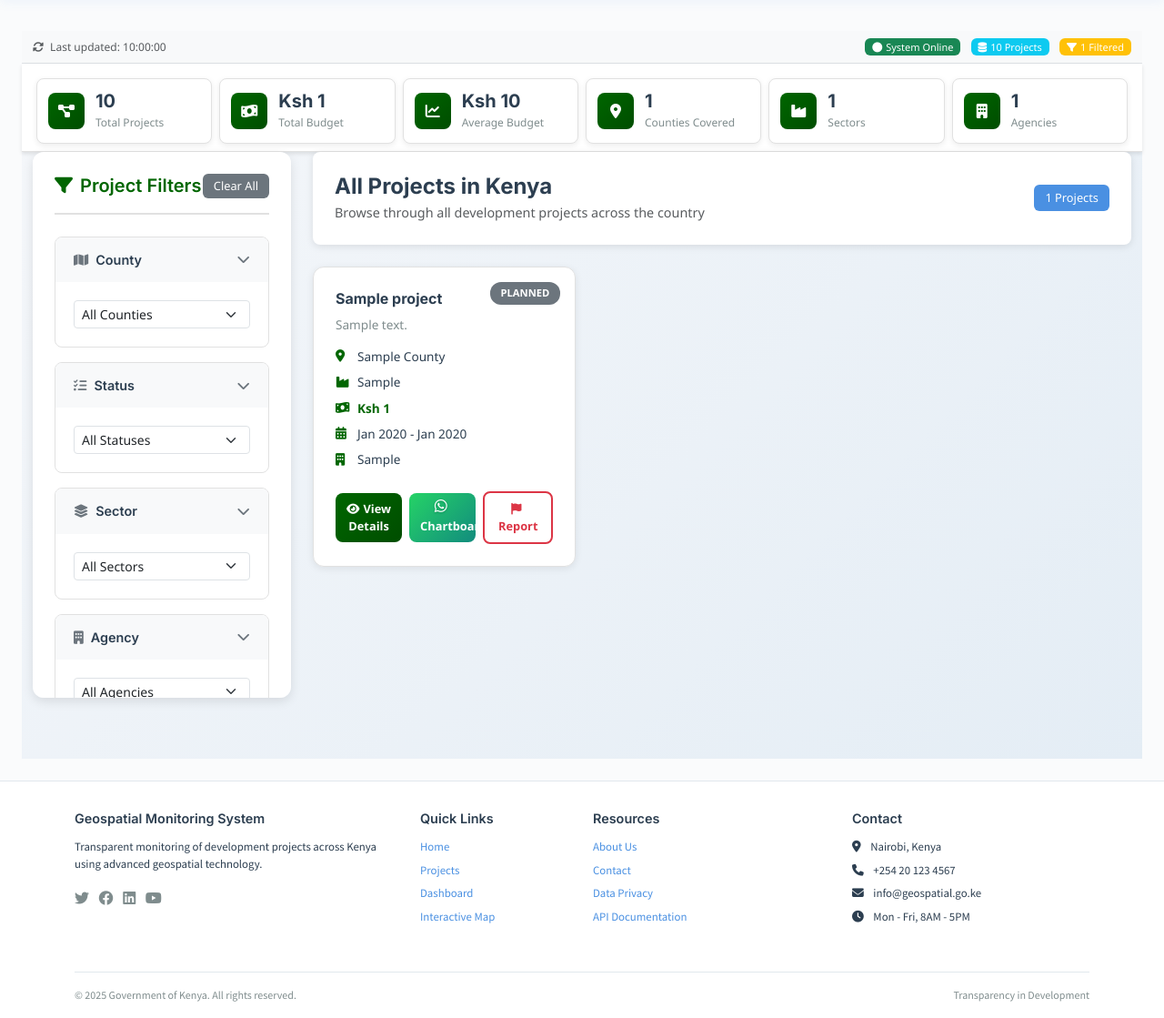
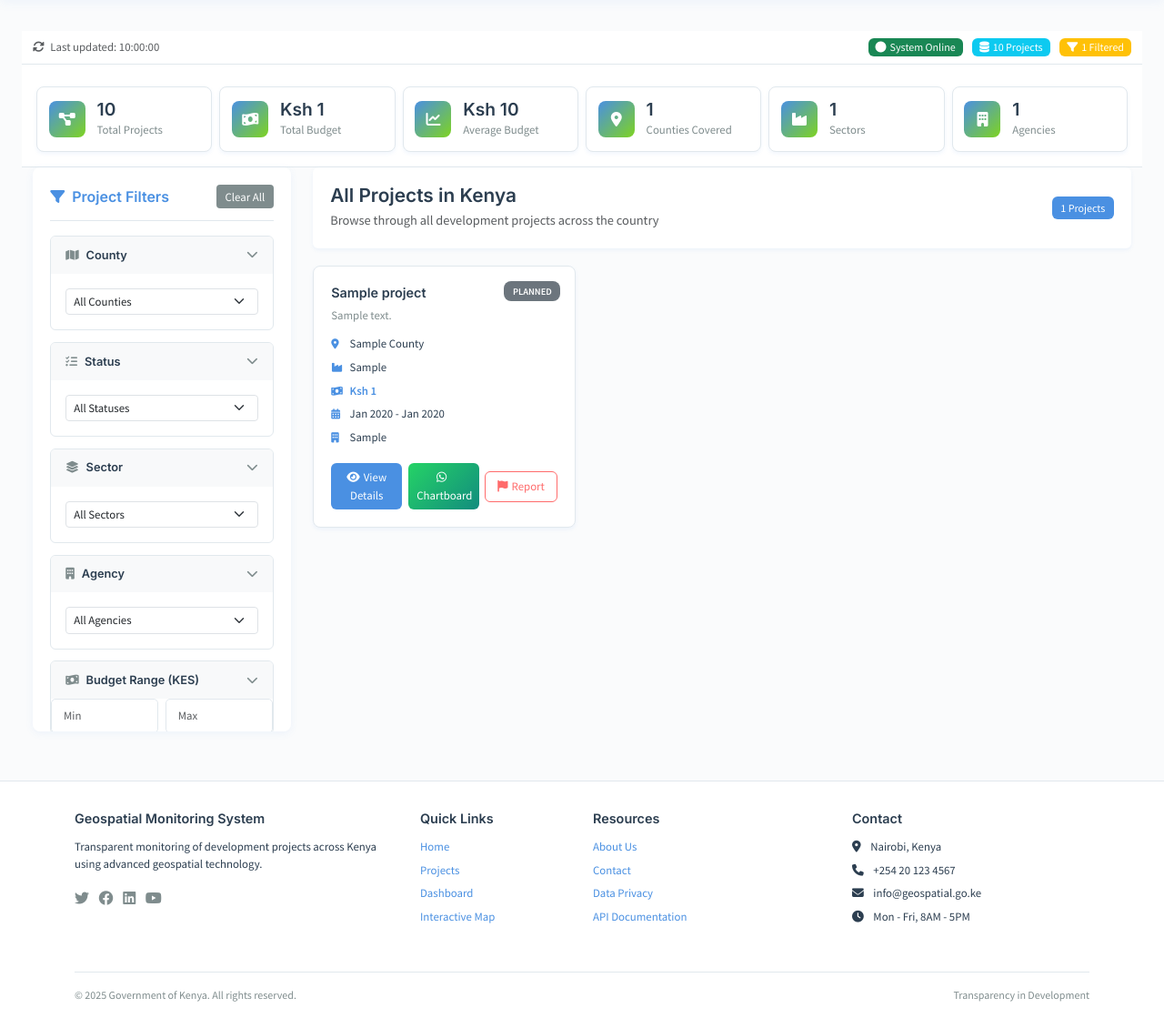
Before and after one commit to kipronopato/kitui-projects-gis, a Django app: template app/templates/app/project_list.html in a window 1280 px wide. Shown: the part 60-1179 px from the top of the page at 91% size. Run offline with Django 5.2, Linux system fonts and the light colour scheme; tables that the repository leaves empty hold one stand-in row (values such as "Sample post"); the template is opened without the code that fills it: values that come from a table or form of the project are taken from there, most other values are stand-ins (such as "Sample title", 1, 10 or a date in 2020); some libraries are stand-ins or nearby versions.

Commit message:
new updates

```diff
--- a/app/templates/app/project_list.html
+++ b/app/templates/app/project_list.html
@@ -3,7 +3,7 @@
 {% load custom_filters %}
 {% block content %}
 
-<!-- ==================== ENHANCED PROJECT LIST DASHBOARD ==================== -->
+<!-- Project List Dashboard -->
 <div class="kenya-projects-dashboard">
     <!-- System Status Bar -->
     <div class="system-status-bar">
@@ -109,7 +109,7 @@
         <div class="container-fluid">
             <div class="row">
 
-                <!-- Enhanced Filters Sidebar -->
+                <!-- Filters Sidebar -->
                 <div class="col-xl-3 col-lg-4">
                     <div class="filters-sidebar">
                         <div class="sidebar-header">
@@ -445,31 +445,30 @@
 
 <style>
 .kenya-projects-dashboard {
-    background: linear-gradient(135deg, #f5f7fa 0%, #e4edf5 100%);
+    background: var(--light);
     min-height: 100vh;
-    font-family: 'Segoe UI', Tahoma, Geneva, Verdana, sans-serif;
+    font-family: 'Source Sans Pro', sans-serif;
 }
 
 /* System Status Bar */
 .system-status-bar {
-    background: #f8f9fa;
-    border-bottom: 1px solid #dee2e6;
+    background: var(--card-bg);
+    border-bottom: 1px solid var(--border);
     padding: 8px 0;
-    font-size: 12px;
+    font-size: 0.8rem;
     margin-top: 0;
 }
 
 .system-status-bar .badge {
-    font-size: 11px;
+    font-size: 0.75rem;
     padding: 4px 8px;
 }
 
 /* Quick Stats Bar */
 .quick-stats-bar {
     background: white;
-    padding: 0.5rem 0;
-    border-bottom: 1px solid #e1e1e1;
-    box-shadow: 0 2px 4px rgba(0,0,0,0.1);
+    padding: 1rem 0;
+    border-bottom: 1px solid var(--border);
 }
 
 .stats-grid {
@@ -480,18 +479,18 @@
     display: flex;
     align-items: center;
     background: white;
-    border: 1px solid #e1e1e1;
+    border: 1px solid var(--border);
     border-radius: 8px;
-    padding: 0.75rem;
-    transition: all 0.3s ease;
+    padding: 0.8rem;
+    transition: all 0.2s ease;
     height: 100%;
-    box-shadow: 0 2px 6px rgba(0,0,0,0.08);
+    box-shadow: 0 2px 4px var(--shadow);
     min-height: 70px;
 }
 
 .stat-card:hover {
-    transform: translateY(-2px);
-    box-shadow: 0 4px 10px rgba(0,0,0,0.15);
+    transform: translateY(-1px);
+    box-shadow: 0 4px 8px var(--shadow);
 }
 
 .stat-icon {
@@ -503,21 +502,21 @@
     justify-content: center;
     color: white;
     font-size: 1rem;
-    margin-right: 0.75rem;
-    background: linear-gradient(135deg, #006600 0%, #004d00 100%);
+    margin-right: 0.8rem;
+    background: linear-gradient(135deg, var(--primary), var(--secondary));
 }
 
 .stat-content h3 {
     margin: 0;
-    font-weight: 700;
-    color: #2c3e50;
-    font-size: 1.25rem;
+    font-weight: 600;
+    color: var(--dark);
+    font-size: 1.2rem;
     line-height: 1.2;
 }
 
 .stat-content span {
-    color: #7f8c8d;
-    font-size: 0.75rem;
+    color: var(--muted);
+    font-size: 0.8rem;
     font-weight: 500;
     line-height: 1.2;
 }
@@ -525,10 +524,10 @@
 /* Filters Sidebar */
 .filters-sidebar {
     background: white;
-    border-radius: 12px;
-    padding: 1.5rem;
-    box-shadow: 0 4px 12px rgba(0,0,0,0.1);
-    height: calc(100vh - 200px);
+    border-radius: 8px;
+    padding: 1.2rem;
+    box-shadow: 0 2px 8px var(--shadow);
+    height: calc(100vh - 180px);
     overflow-y: auto;
     position: sticky;
     top: 1rem;
@@ -538,51 +537,52 @@
     display: flex;
     justify-content: space-between;
     align-items: center;
-    margin-bottom: 1.5rem;
-    padding-bottom: 1rem;
-    border-bottom: 2px solid #e1e1e1;
+    margin-bottom: 1rem;
+    padding-bottom: 0.8rem;
+    border-bottom: 1px solid var(--border);
 }
 
 .sidebar-header h5 {
-    color: #006600;
+    color: var(--primary);
     font-weight: 600;
     margin: 0;
+    font-size: 1rem;
 }
 
 .btn-clear {
-    background: #6c757d;
+    background: var(--muted);
     color: white;
     border: none;
-    padding: 0.25rem 0.75rem;
-    border-radius: 6px;
-    font-size: 0.8rem;
+    padding: 0.2rem 0.6rem;
+    border-radius: 4px;
+    font-size: 0.75rem;
 }
 
 .btn-clear:hover {
-    background: #5a6268;
+    background: #6c757d;
 }
 
 /* Filter Groups */
 .filter-group {
-    border: 1px solid #e1e1e1;
-    border-radius: 8px;
-    margin-bottom: 1rem;
+    border: 1px solid var(--border);
+    border-radius: 6px;
+    margin-bottom: 0.8rem;
     overflow: hidden;
-    transition: all 0.3s ease;
+    transition: all 0.2s ease;
 }
 
 .filter-group:hover {
-    border-color: #006600;
+    border-color: var(--primary);
 }
 
 .filter-header {
     background: #f8f9fa;
-    padding: 1rem 1.25rem;
+    padding: 0.8rem 1rem;
     cursor: pointer;
     display: flex;
     justify-content: space-between;
     align-items: center;
-    transition: background-color 0.3s ease;
+    transition: background-color 0.2s ease;
 }
 
 .filter-header:hover {
@@ -591,14 +591,15 @@
 
 .filter-header h6 {
     margin: 0;
-    color: #2c3e50;
+    color: var(--dark);
     font-weight: 600;
-    font-size: 0.9rem;
+    font-size: 0.8rem;
 }
 
 .filter-header i {
-    transition: transform 0.3s ease;
-    color: #6c757d;
+    transition: transform 0.2s ease;
+    color: var(--muted);
+    font-size: 0.8rem;
 }
 
 .filter-header[aria-expanded="true"] i {
@@ -606,118 +607,120 @@
 }
 
 .filter-options {
-    padding: 1.25rem;
+    padding: 1rem;
 }
 
 /* Quick Insights */
 .quick-insights {
     background: #f8f9fa;
-    border-radius: 8px;
-    padding: 1rem;
+    border-radius: 6px;
+    padding: 0.8rem;
 }
 
 .insights-header {
-    margin-bottom: 1rem;
-    padding-bottom: 0.5rem;
-    border-bottom: 1px solid #dee2e6;
+    margin-bottom: 0.8rem;
+    padding-bottom: 0.4rem;
+    border-bottom: 1px solid var(--border);
 }
 
 .insights-header h6 {
-    color: #2c3e50;
+    color: var(--dark);
     font-weight: 600;
     margin: 0;
+    font-size: 0.85rem;
 }
 
 .insight-section {
-    margin-bottom: 1.5rem;
+    margin-bottom: 1.2rem;
 }
 
 .insight-section h6 {
-    color: #006600;
-    font-size: 0.85rem;
+    color: var(--primary);
+    font-size: 0.8rem;
     font-weight: 600;
-    margin-bottom: 0.75rem;
+    margin-bottom: 0.6rem;
 }
 
 .insight-item {
     display: flex;
     justify-content: space-between;
     align-items: center;
-    margin-bottom: 0.5rem;
-    padding: 0.25rem 0;
+    margin-bottom: 0.4rem;
+    padding: 0.2rem 0;
 }
 
 .insight-label {
     display: flex;
     align-items: center;
-    font-size: 0.8rem;
-    color: #2c3e50;
+    font-size: 0.75rem;
+    color: var(--dark);
 }
 
 .status-indicator {
-    width: 8px;
-    height: 8px;
+    width: 6px;
+    height: 6px;
     border-radius: 50%;
-    margin-right: 0.5rem;
+    margin-right: 0.4rem;
 }
 
 .insight-value {
-    background: #006600;
+    background: var(--primary);
     color: white;
-    padding: 0.1rem 0.4rem;
-    border-radius: 3px;
-    font-size: 0.7rem;
+    padding: 0.1rem 0.3rem;
+    border-radius: 2px;
+    font-size: 0.65rem;
     font-weight: 600;
 }
 
 /* Results Header */
 .results-header {
     background: white;
-    border-radius: 8px;
-    padding: 1.5rem;
-    margin-bottom: 1.5rem;
-    box-shadow: 0 2px 8px rgba(0,0,0,0.1);
+    border-radius: 6px;
+    padding: 1.2rem;
+    margin-bottom: 1.2rem;
+    box-shadow: 0 2px 4px var(--shadow);
 }
 
 .results-header h4 {
-    color: #2c3e50;
-    font-weight: 700;
+    color: var(--dark);
+    font-weight: 600;
     margin: 0;
+    font-size: 1.3rem;
 }
 
 .results-info .badge {
-    font-size: 0.8rem;
-    padding: 0.5rem 0.75rem;
+    font-size: 0.75rem;
+    padding: 0.4rem 0.6rem;
 }
 
 /* Projects Grid */
 .projects-grid {
-    margin-bottom: 2rem;
+    margin-bottom: 1.5rem;
 }
 
 .project-card {
     background: white;
-    border: 1px solid #e1e1e1;
-    border-radius: 12px;
-    padding: 1.5rem;
+    border: 1px solid var(--border);
+    border-radius: 8px;
+    padding: 1.2rem;
     position: relative;
-    transition: all 0.3s ease;
-    box-shadow: 0 2px 8px rgba(0,0,0,0.08);
+    transition: all 0.2s ease;
+    box-shadow: 0 2px 4px var(--shadow);
     height: 100%;
 }
 
 .project-card:hover {
-    transform: translateY(-3px);
-    box-shadow: 0 4px 15px rgba(0,0,0,0.15);
+    transform: translateY(-2px);
+    box-shadow: 0 4px 8px var(--shadow);
 }
 
 .project-status-badge {
     position: absolute;
     top: 1rem;
     right: 1rem;
-    padding: 0.25rem 0.75rem;
-    border-radius: 12px;
-    font-size: 0.7rem;
+    padding: 0.2rem 0.6rem;
+    border-radius: 8px;
+    font-size: 0.65rem;
     font-weight: 600;
     text-transform: uppercase;
     color: white;
@@ -729,72 +732,73 @@
 .status-planned { background: #6c757d; }
 
 .project-header {
-    margin-bottom: 1rem;
+    margin-bottom: 0.8rem;
     padding-right: 4rem;
 }
 
 .project-title {
-    color: #2c3e50;
-    font-weight: 700;
-    font-size: 1rem;
+    color: var(--dark);
+    font-weight: 600;
+    font-size: 0.9rem;
     line-height: 1.3;
-    margin-bottom: 0.5rem;
+    margin-bottom: 0.4rem;
 }
 
 .project-description {
-    color: #7f8c8d;
-    font-size: 0.85rem;
+    color: var(--muted);
+    font-size: 0.8rem;
     line-height: 1.4;
     margin: 0;
 }
 
 .project-details {
-    margin-bottom: 1.5rem;
+    margin-bottom: 1.2rem;
 }
 
 .detail-item {
     display: flex;
     align-items: center;
-    margin-bottom: 0.5rem;
-    font-size: 0.85rem;
+    margin-bottom: 0.4rem;
+    font-size: 0.8rem;
 }
 
 .detail-item i {
-    width: 16px;
-    margin-right: 0.5rem;
-    color: #006600;
+    width: 14px;
+    margin-right: 0.4rem;
+    color: var(--primary);
+    font-size: 0.7rem;
 }
 
 .detail-item span {
-    color: #2c3e50;
+    color: var(--dark);
 }
 
 .budget-amount {
     font-weight: 600;
-    color: #006600 !important;
+    color: var(--primary) !important;
 }
 
-/* Enhanced Project Actions */
+/* Project Actions */
 .project-actions {
     display: flex;
-    gap: 0.5rem;
+    gap: 0.4rem;
     align-items: center;
 }
 
 .action-btn {
     flex: 1;
-    font-size: 0.8rem;
-    padding: 0.5rem 0.75rem;
-    border-radius: 8px;
-    transition: all 0.3s ease;
-    font-weight: 600;
+    font-size: 0.75rem;
+    padding: 0.4rem 0.6rem;
+    border-radius: 6px;
+    transition: all 0.2s ease;
+    font-weight: 500;
     position: relative;
     overflow: hidden;
 }
 
 .action-btn:hover {
-    transform: translateY(-2px);
-    box-shadow: 0 4px 12px rgba(0,0,0,0.15);
+    transform: translateY(-1px);
+    box-shadow: 0 2px 6px rgba(0,0,0,0.1);
 }
 
 /* WhatsApp-style Chart Button */
@@ -806,23 +810,6 @@
     z-index: 1;
 }
 
-.whatsapp-chart-btn::before {
-    content: '';
-    position: absolute;
-    top: 0;
-    left: 0;
-    right: 0;
-    bottom: 0;
-    background: linear-gradient(135deg, #128C7E 0%, #075E54 100%);
-    z-index: -1;
-    opacity: 0;
-    transition: opacity 0.3s ease;
-}
-
-.whatsapp-chart-btn:hover::before {
-    opacity: 1;
-}
-
 .whatsapp-chart-btn:hover {
     background: linear-gradient(135deg, #128C7E 0%, #075E54 100%);
     color: white;
@@ -830,98 +817,86 @@
 }
 
 .whatsapp-chart-btn i {
-    font-size: 1rem;
-    margin-right: 0.3rem;
-    filter: drop-shadow(0 1px 1px rgba(0,0,0,0.2));
+    font-size: 0.8rem;
+    margin-right: 0.2rem;
 }
 
 /* Enhanced Primary Button */
 .btn-primary {
-    background: linear-gradient(135deg, #006600 0%, #004d00 100%);
+    background: var(--primary);
     border: none;
     position: relative;
     overflow: hidden;
 }
 
 .btn-primary:hover {
-    background: linear-gradient(135deg, #004d00 0%, #003300 100%);
-    transform: translateY(-2px);
+    background: #3a80d2;
+    transform: translateY(-1px);
 }
 
 /* Enhanced Report Button */
 .btn-outline-danger {
-    border: 2px solid #dc3545;
-    color: #dc3545;
-    font-weight: 600;
-    transition: all 0.3s ease;
+    border: 1px solid var(--accent);
+    color: var(--accent);
+    font-weight: 500;
+    transition: all 0.2s ease;
 }
 
 .btn-outline-danger:hover {
-    background: #dc3545;
+    background: var(--accent);
     color: white;
-    transform: translateY(-2px);
-    box-shadow: 0 4px 12px rgba(220, 53, 69, 0.3);
+    transform: translateY(-1px);
 }
 
 /* Empty State */
 .empty-state {
     text-align: center;
-    padding: 3rem 2rem;
+    padding: 2rem 1.5rem;
     background: white;
-    border-radius: 12px;
-    box-shadow: 0 2px 8px rgba(0,0,0,0.1);
+    border-radius: 8px;
+    box-shadow: 0 2px 4px var(--shadow);
 }
 
 .empty-state h5 {
-    color: #2c3e50;
-    margin-bottom: 0.5rem;
+    color: var(--dark);
+    margin-bottom: 0.4rem;
+    font-size: 1.1rem;
+}
+
+.empty-state p {
+    font-size: 0.85rem;
 }
 
 /* Pagination */
 .pagination-section {
     background: white;
-    border-radius: 8px;
-    padding: 1.5rem;
-    box-shadow: 0 2px 8px rgba(0,0,0,0.1);
+    border-radius: 6px;
+    padding: 1.2rem;
+    box-shadow: 0 2px 4px var(--shadow);
 }
 
 .pagination .page-link {
-    color: #006600;
-    border: 1px solid #dee2e6;
-    padding: 0.5rem 0.75rem;
-    font-size: 0.85rem;
+    color: var(--primary);
+    border: 1px solid var(--border);
+    padding: 0.4rem 0.6rem;
+    font-size: 0.8rem;
 }
 
 .pagination .page-link:hover {
-    background: #006600;
+    background: var(--primary);
     color: white;
-    border-color: #006600;
+    border-color: var(--primary);
 }
 
 .pagination .page-item.active .page-link {
-    background: #006600;
-    border-color: #006600;
+    background: var(--primary);
+    border-color: var(--primary);
     color: white;
 }
 
 .pagination .page-item.disabled .page-link {
-    color: #6c757d;
+    color: var(--muted);
     background: #f8f9fa;
-}
-
-/* Floating WhatsApp Icon Animation */
-@keyframes float {
-    0%, 100% { transform: translateY(0); }
-    50% { transform: translateY(-5px); }
-}
-
-.whatsapp-chart-btn i {
-    animation: float 3s ease-in-out infinite;
-}
-
-/* Button Press Effect */
-.action-btn:active {
-    transform: scale(0.95);
 }
 
 /* Responsive Design */
@@ -938,7 +913,7 @@
 
     .action-btn {
         width: 100%;
-        margin-bottom: 0.5rem;
+        margin-bottom: 0.4rem;
     }
 
     .results-header {
@@ -946,24 +921,36 @@
     }
 
     .results-info {
-        margin-top: 1rem;
+        margin-top: 0.8rem;
         justify-content: center;
+    }
+
+    .project-header {
+        padding-right: 0;
+    }
+
+    .project-status-badge {
+        position: relative;
+        top: auto;
+        right: auto;
+        margin-bottom: 0.8rem;
+        display: inline-block;
     }
 }
 
 /* Custom scrollbar */
 .filters-sidebar::-webkit-scrollbar {
-    width: 6px;
+    width: 4px;
 }
 
 .filters-sidebar::-webkit-scrollbar-track {
     background: #f1f1f1;
-    border-radius: 3px;
+    border-radius: 2px;
 }
 
 .filters-sidebar::-webkit-scrollbar-thumb {
     background: #c1c1c1;
-    border-radius: 3px;
+    border-radius: 2px;
 }
 
 .filters-sidebar::-webkit-scrollbar-thumb:hover {
@@ -974,7 +961,7 @@
 @keyframes fadeInUp {
     from {
         opacity: 0;
-        transform: translateY(20px);
+        transform: translateY(10px);
     }
     to {
         opacity: 1;
@@ -985,26 +972,31 @@
 .stat-card,
 .project-card,
 .filter-group {
-    animation: fadeInUp 0.6s ease;
+    animation: fadeInUp 0.4s ease;
 }
 
-/* Enhanced hover effects for cards */
-.project-card::before {
-    content: '';
-    position: absolute;
-    top: 0;
-    left: 0;
-    right: 0;
-    height: 3px;
-    background: linear-gradient(90deg, #006600, #25D366);
-    border-radius: 12px 12px 0 0;
-    opacity: 0;
-    transition: opacity 0.3s ease;
+/* Form elements */
+.form-control, .form-select {
+    font-size: 0.8rem;
 }
 
-.project-card:hover::before {
-    opacity: 1;
+.form-check-label {
+    font-size: 0.8rem;
 }
+
+.btn {
+    font-size: 0.8rem;
+}
+
+.badge {
+    font-size: 0.7rem;
+}
+
+/* Status indicator colors */
+.bg-completed { background: #28a745; }
+.bg-ongoing { background: #ffc107; }
+.bg-delayed { background: #dc3545; }
+.bg-planned { background: #6c757d; }
 </style>
 
 <script>
```
